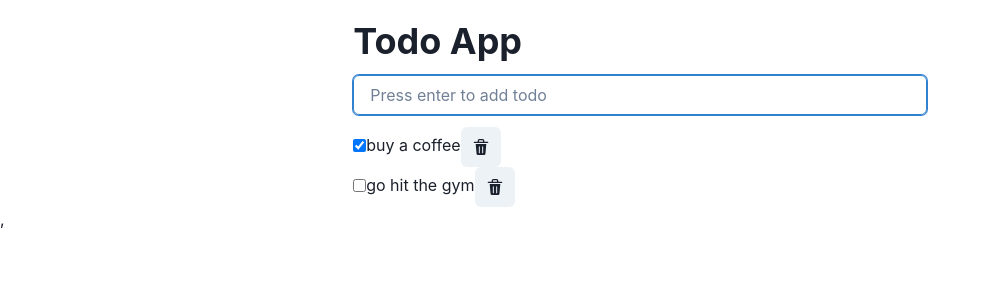
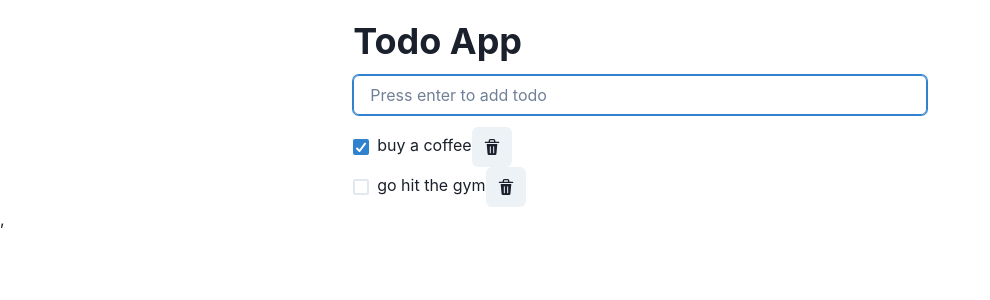
Before and after one commit to kotakanazawa/react-todo-app, a React (Vite) app: page / in a window 1280 px wide. Shown: the top 300 px of the page, without its empty margins (0-990 px from the left). Built offline with nearby package versions, Linux system fonts and the light colour scheme.

Commit message:
Apply checkbox component from ChakraUI

```diff
--- a/src/components/Todo.tsx
+++ b/src/components/Todo.tsx
@@ -1,7 +1,7 @@
 import { FC } from "react";
 import type { TodoType } from "../types/TodoType";
 import { DeleteIcon } from '@chakra-ui/icons'
-import { ListItem, IconButton } from "@chakra-ui/react"
+import { ListItem, IconButton, Checkbox } from "@chakra-ui/react"
 
 type Props = TodoType & {
   handleDelete: (id: number) => void;
@@ -17,12 +17,11 @@ export const Todo: FC<Props> = ({
 }) => {
   return (
     <ListItem key={id}>
-      <input
+      <Checkbox
+        isChecked={isDone}
         value={title}
-        type="checkbox"
-        checked={isDone}
         onChange={(e) => handleIsDone(id, e.target.checked)}
-      />
+      >
         {title}
         <IconButton
           aria-label='Delete todo'
@@ -30,6 +29,7 @@ export const Todo: FC<Props> = ({
           fontSize='md'
           onClick={() => handleDelete(id)}
         />
+      </Checkbox>
     </ListItem>
   );
 };
```
Lines whose indentation alone changed are shown as unchanged.
